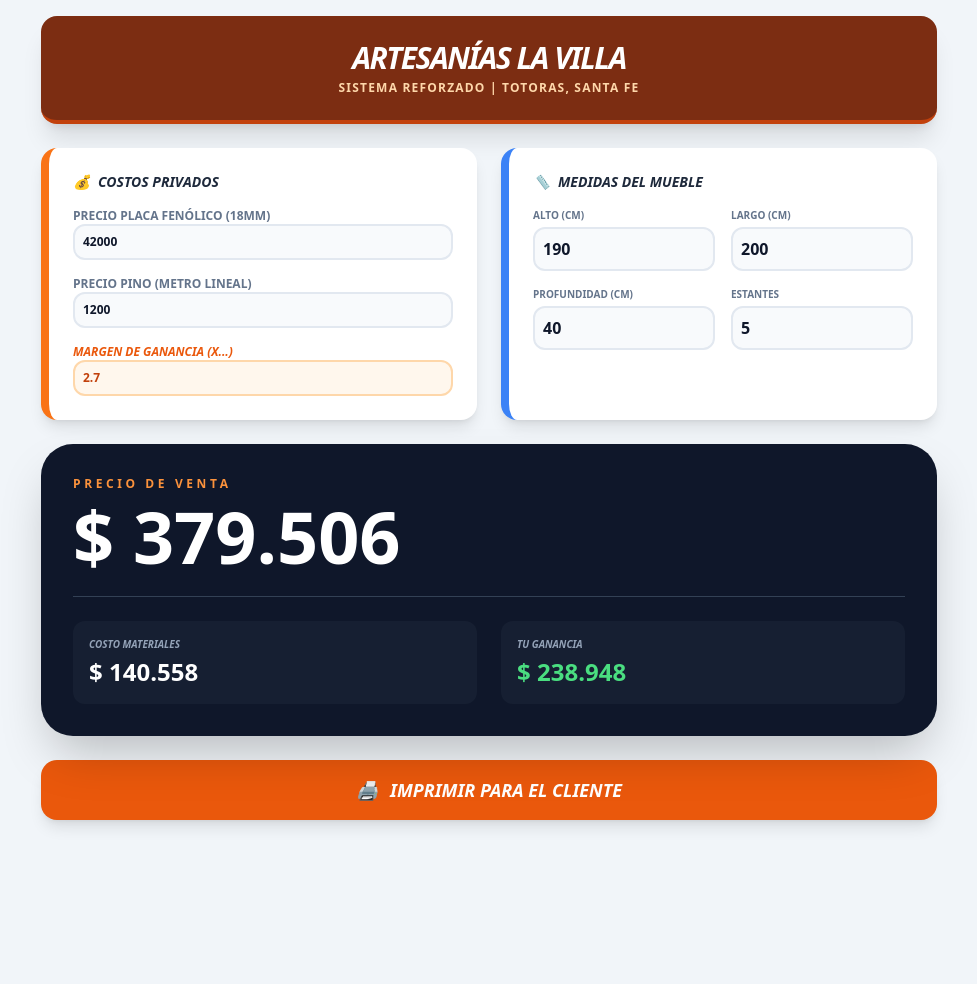
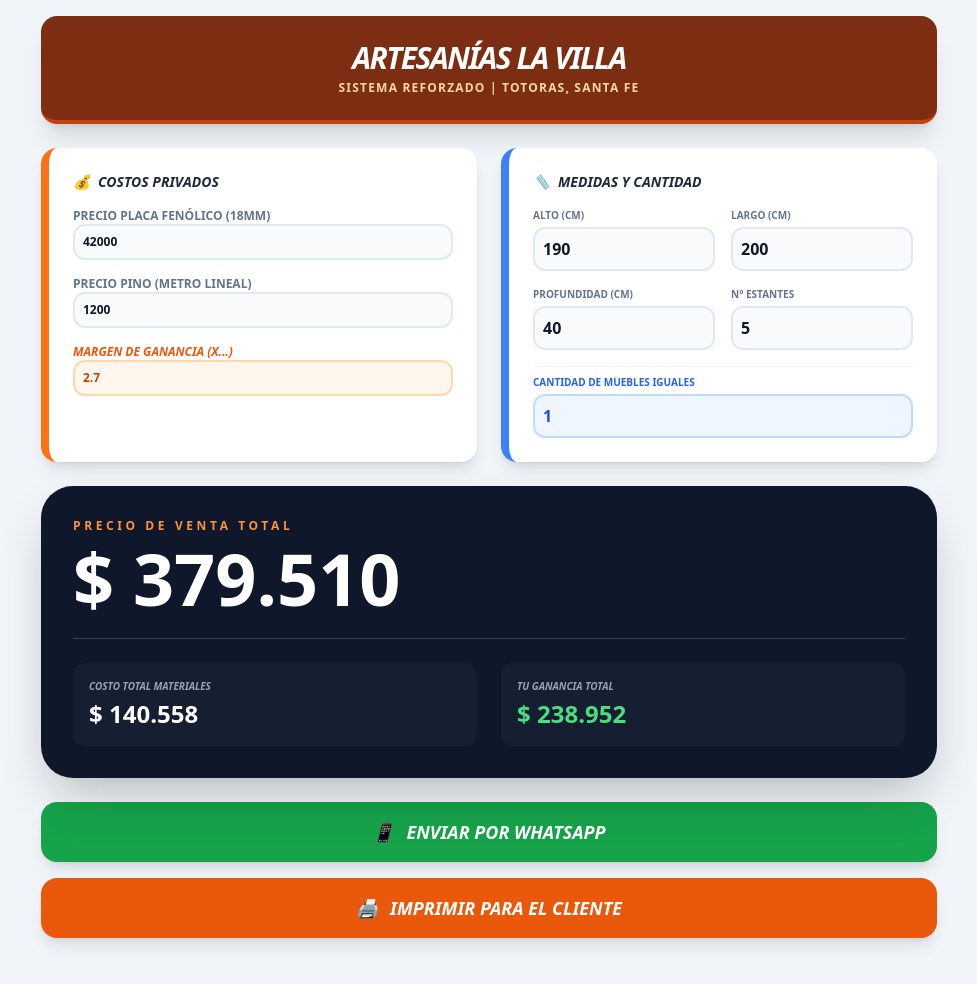
Before and after one commit to holistica-art/Calculadora-estanterias, a plain HTML site: page index.html in a window 1280 px wide. Shown: the whole page, without its empty margins (151-1128 px from the left). Before the commit the page ends 876 px from the top, so only its background shows below. Drawn offline with nearby package versions, Linux system fonts and the light colour scheme.

Commit message:
Update index.html

```diff
--- a/index.html
+++ b/index.html
@@ -65,10 +65,10 @@
                 </div>
             </div>
 
-            <!-- Medidas -->
+            <!-- Medidas y Cantidad -->
             <div class="bg-white p-6 rounded-2xl shadow-lg border-l-8 border-blue-500">
                 <h2 class="font-bold text-slate-800 mb-4 flex items-center gap-2 text-sm uppercase italic">
-                    <span>📏</span> Medidas del Mueble
+                    <span>📏</span> Medidas y Cantidad
                 </h2>
                 <div class="space-y-4">
                     <div class="grid grid-cols-2 gap-4">
@@ -87,9 +87,14 @@
                             <input type="number" id="prof" value="40" class="w-full mt-1 p-2 bg-slate-50 border-2 border-slate-200 rounded-xl outline-none font-bold">
                         </div>
                         <div>
-                            <label class="block text-[10px] font-bold text-slate-500 uppercase">Estantes</label>
+                            <label class="block text-[10px] font-bold text-slate-500 uppercase">N° Estantes</label>
                             <input type="number" id="estantes" value="5" class="w-full mt-1 p-2 bg-slate-50 border-2 border-slate-200 rounded-xl outline-none font-bold">
                         </div>
+                    </div>
+                    <!-- NUEVO CAMPO DE CANTIDAD -->
+                    <div class="pt-2 border-t border-slate-100">
+                        <label class="block text-[10px] font-bold text-blue-600 uppercase">Cantidad de Muebles Iguales</label>
+                        <input type="number" id="cantMuebles" value="1" min="1" class="w-full mt-1 p-2 bg-blue-50 border-2 border-blue-200 rounded-xl outline-none font-bold text-blue-700">
                     </div>
                 </div>
             </div>
@@ -98,33 +103,37 @@
         <!-- RESULTADO -->
         <div class="bg-slate-900 p-8 rounded-[2rem] shadow-2xl text-white relative overflow-hidden">
             <div class="relative z-10">
-                <p class="text-orange-400 text-xs font-black uppercase tracking-[0.3em] mb-2 text-center md:text-left">Precio de Venta</p>
-                <div class="text-6xl md:text-7xl font-black text-white mb-6 text-center md:text-left" id="precioFinal">$ 0,00</div>
+                <p class="text-orange-400 text-xs font-black uppercase tracking-[0.3em] mb-2 text-center md:text-left">Precio de Venta Total</p>
+                <div class="text-6xl md:text-7xl font-black text-white mb-6 text-center md:text-left" id="precioFinal">$ 0</div>
 
                 <div class="grid grid-cols-1 md:grid-cols-2 gap-6 pt-6 border-t border-slate-700">
                     <div class="bg-slate-800/50 p-4 rounded-xl no-print">
-                        <span class="block text-[10px] text-slate-400 font-bold uppercase mb-1 italic">Costo Materiales</span>
+                        <span class="block text-[10px] text-slate-400 font-bold uppercase mb-1 italic">Costo Total Materiales</span>
                         <span class="text-2xl font-bold text-white" id="resCostoMat">$ 0</span>
                     </div>
                     <div class="bg-slate-800/50 p-4 rounded-xl no-print">
-                        <span class="block text-[10px] text-slate-400 font-bold uppercase mb-1 italic">Tu Ganancia</span>
+                        <span class="block text-[10px] text-slate-400 font-bold uppercase mb-1 italic">Tu Ganancia Total</span>
                         <span class="text-2xl font-bold text-green-400" id="resManoObra">$ 0</span>
                     </div>
 
                     <div class="print-only col-span-2 space-y-4 text-slate-800">
-                        <h3 class="text-lg font-black uppercase underline">Detalle del Trabajo:</h3>
+                        <h3 class="text-lg font-black uppercase underline">Detalle del Presupuesto:</h3>
                         <ul class="text-sm space-y-2 font-medium">
+                            <li>📦 Cantidad: <span id="printCant" class="font-bold"></span> mueble(s) completo(s).</li>
                             <li>✅ Estructura de Pino seleccionado (Cepillado).</li>
                             <li>✅ Estantes de Fenólico de 18mm de espesor.</li>
-                            <li>✅ Sistema reforzado con <span id="printPatas" class="font-bold"></span> patas de apoyo.</li>
-                            <li>📏 Medidas: <span id="printMedidas" class="font-bold"></span></li>
+                            <li>✅ Sistema reforzado con <span id="printPatas" class="font-bold"></span> patas de apoyo por mueble.</li>
+                            <li>📏 Medidas unitarias: <span id="printMedidas" class="font-bold"></span></li>
                         </ul>
                     </div>
                 </div>
             </div>
         </div>
 
-        <div class="no-print pb-10">
+        <div class="no-print pb-10 flex flex-col gap-4">
+            <button onclick="enviarWhatsApp()" class="w-full bg-green-600 hover:bg-green-700 text-white font-black py-4 rounded-2xl shadow-lg transition-all flex items-center justify-center gap-3 text-lg uppercase italic">
+                <span>📱</span> Enviar por WhatsApp
+            </button>
             <button onclick="window.print()" class="w-full bg-orange-600 hover:bg-orange-700 text-white font-black py-4 rounded-2xl shadow-lg transition-all flex items-center justify-center gap-3 text-lg uppercase italic">
                 <span>🖨️</span> Imprimir para el Cliente
             </button>
@@ -132,33 +141,68 @@
     </div>
 
     <script>
-        const ids = ['precioPlaca', 'precioPino', 'multiplicador', 'alto', 'ancho', 'prof', 'estantes'];
+        const ids = ['precioPlaca', 'precioPino', 'multiplicador', 'alto', 'ancho', 'prof', 'estantes', 'cantMuebles'];
+
+        function redondearDecena(numero) {
+            return Math.ceil(numero / 10) * 10;
+        }
+
         function calcular() {
             const val = (id) => parseFloat(document.getElementById(id).value) || 0;
             const pPlaca = val('precioPlaca');
             const pPino = val('precioPino');
             const mult = val('multiplicador');
-            const alto = val('alto'), ancho = val('ancho'), prof = val('prof'), cant = val('estantes');
+            const alto = val('alto'), ancho = val('ancho'), prof = val('prof'), cantEstantes = val('estantes');
+            const cantMuebles = val('cantMuebles') || 1;
 
             document.getElementById('fechaActual').innerText = "Totoras, " + new Date().toLocaleDateString('es-AR');
 
             let marcos = ancho > 180 ? 4 : (ancho > 110 ? 3 : 2);
             const patas = marcos * 2;
 
-            const metrosPino = ((alto * patas) + (prof * patas * cant) + (ancho * 2 * cant)) / 100;
+            // Cálculo unitario
+            const metrosPino = ((alto * patas) + (prof * patas * cantEstantes) + (ancho * 2 * cantEstantes)) / 100;
             const costoPino = (metrosPino * 1.15) * pPino;
-            const m2Placa = (ancho * prof * cant) / 10000;
+            const m2Placa = (ancho * prof * cantEstantes) / 10000;
             const costoFen = (m2Placa * 1.15 / (2.44 * 1.22)) * pPlaca;
 
-            const totalMat = costoPino + costoFen + 5000;
-            const final = totalMat * mult;
+            const totalMatUnitario = costoPino + costoFen + 5000;
 
-            document.getElementById('precioFinal').innerText = "$ " + Math.round(final).toLocaleString('es-AR');
-            document.getElementById('resCostoMat').innerText = "$ " + Math.round(totalMat).toLocaleString('es-AR');
-            document.getElementById('resManoObra').innerText = "$ " + Math.round(final - totalMat).toLocaleString('es-AR');
+            // Aplicar Cantidad de Muebles
+            const totalMatGeneral = totalMatUnitario * cantMuebles;
+            let ventaFinal = totalMatGeneral * mult;
+
+            // REDONDEO A LA DECENA
+            ventaFinal = redondearDecena(ventaFinal);
+
+            // Mostrar resultados
+            document.getElementById('precioFinal').innerText = "$ " + ventaFinal.toLocaleString('es-AR');
+            document.getElementById('resCostoMat').innerText = "$ " + Math.round(totalMatGeneral).toLocaleString('es-AR');
+            document.getElementById('resManoObra').innerText = "$ " + Math.round(ventaFinal - totalMatGeneral).toLocaleString('es-AR');
+
+            // Datos para impresión
             document.getElementById('printMedidas').innerText = `${alto}x${ancho}x${prof} cm`;
             document.getElementById('printPatas').innerText = patas;
+            document.getElementById('printCant').innerText = cantMuebles;
         }
+
+        function enviarWhatsApp() {
+            const total = document.getElementById('precioFinal').innerText;
+            const medidas = document.getElementById('printMedidas').innerText;
+            const cant = document.getElementById('cantMuebles').value;
+
+            const mensaje = encodeURIComponent(
+                `*Presupuesto - Artesanías La Villa*\n\n` +
+                `*Producto:* Estantería Sistema Reforzado\n` +
+                `*Cantidad:* ${cant} unidad(es)\n` +
+                `*Medidas:* ${medidas}\n` +
+                `*Total:* ${total}\n\n` +
+                `_📍 Totoras, Santa Fe_`
+            );
+
+            window.open(`https://wa.me/?text=${mensaje}`, '_blank');
+        }
+
         ids.forEach(id => document.getElementById(id).addEventListener('input', calcular));
         calcular();
     </script>
```
